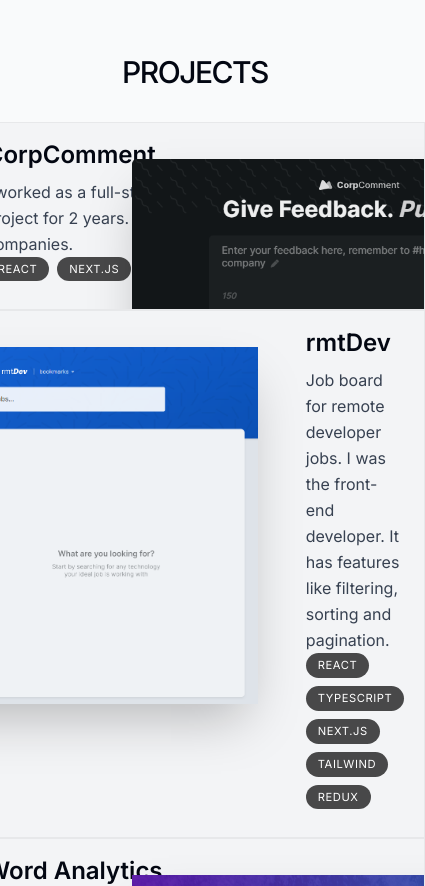
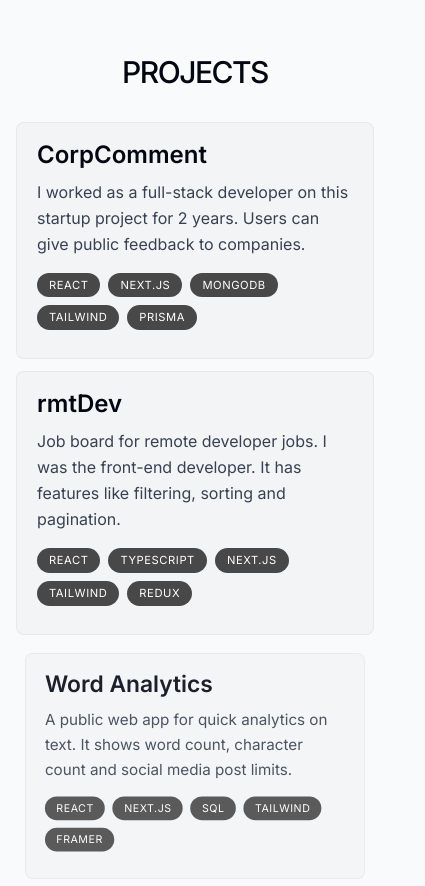
Before and after one commit to nabzster/portfolio-nextjs, a Next.js app: page / in a window 390 px wide. Shown: the part 1580-2466 px from the top of the page, 425 px wide, since content can reach past the window. Built offline with nearby package versions, Linux system fonts and the light colour scheme.

Commit message:
Finished the Project section

```diff
--- a/components/About.tsx
+++ b/components/About.tsx
@@ -6,10 +6,11 @@
 
 export default function About() {
     return (
-        <motion.section className="text-center mb-28 max-w-[45rem] leading-8"
+        <motion.section className="text-center mb-28 max-w-[45rem] leading-8 scroll-mt-28"
         initial={{ opacity: 0, y: 100}}
         animate={{ opacity: 1, y: 0 }}
-        transition={{ delay: 0.175 }}>
+        transition={{ delay: 0.175 }}
+        id="about">
             <SectionHeading>About Me</SectionHeading>
 
             <p className="mb-3">
--- a/components/Intro.tsx
+++ b/components/Intro.tsx
@@ -10,7 +10,7 @@
 
 export default function Intro() {
     return (
-        <section className="mb-28 max-w-[50rem] sm:mb-0 text-center">
+        <section className="mb-28 max-w-[50rem] sm:mb-0 text-center scroll-mt-28" id="home">
             <div className="flex items-center justify-center mb-10">
                 <div className="relative">
                     <motion.div
--- /dev/null
+++ b/components/Project.tsx
@@ -0,0 +1,67 @@
+"use client"
+
+import React, { useRef } from 'react'
+import { projectsData } from "@/lib/data";
+import { motion, useScroll, useTransform } from "framer-motion";
+import Image from "next/image";
+
+
+type ProjectProps = (typeof projectsData)[number];
+
+export default function Project({ title, description, tags, imageUrl }: ProjectProps) {
+    const ref = useRef<HTMLDivElement>(null);
+    const { scrollYProgress } = useScroll ({
+        target: ref,
+        offset: ["0 1", "1.33 1"],
+    });
+    const scaleProgress = useTransform(scrollYProgress, [0, 1], [0.8, 1]);
+    const opacityProgress = useTransform(scrollYProgress, [0, 1], [0.6, 1]);
+
+    return (
+        <motion.div
+        ref={ref}
+        style={{
+          scale: scaleProgress,
+          opacity: opacityProgress,
+        }}
+        className="group mb-3 sm:mb-8 last:mb-0"
+      >
+        <section className="bg-gray-100 max-w-[42rem] border border-black/5 rounded-lg overflow-hidden sm:pr-8 relative sm:h-[20rem] hover:bg-gray-200 transition sm:group-even:pl-8">
+          <div className="pt-4 pb-7 px-5 sm:pl-10 sm:pr-2 sm:pt-10 sm:max-w-[50%] flex flex-col h-full sm:group-even:ml-[18rem]">
+            <h3 className="text-2xl font-semibold">{title}</h3>
+            <p className="mt-2 leading-relaxed text-gray-700">
+              {description}
+            </p>
+            <ul className="flex flex-wrap mt-4 gap-2 sm:mt-auto">
+              {tags.map((tag, index) => (
+                <li
+                  className="bg-black/[0.7] px-3 py-1 text-[0.7rem] uppercase tracking-wider text-white rounded-full"
+                  key={index}
+                >
+                  {tag}
+                </li>
+              ))}
+            </ul>
+          </div>
+
+          <Image
+            src={imageUrl}
+            alt="Project I worked on"
+            quality={95}
+            className="absolute hidden sm:block top-8 -right-40 w-[28.25rem] rounded-t-lg shadow-2xl
+          transition
+          group-hover:scale-[1.04]
+          group-hover:-translate-x-3
+          group-hover:translate-y-3
+          group-hover:-rotate-2
+
+          group-even:group-hover:translate-x-3
+          group-even:group-hover:translate-y-3
+          group-even:group-hover:rotate-2
+
+          group-even:right-[initial] group-even:-left-40"
+          />
+        </section>
+      </motion.div>
+    );
+}
--- a/components/Projects.tsx
+++ b/components/Projects.tsx
@@ -1,11 +1,12 @@
 import React from 'react'
 import SectionHeading from './SectionHeading'
 import { projectsData } from '@/lib/data'
-import Image from 'next/image';
+import Project from './Project'
+
 
 export default function Projects() {
     return (
-        <section>
+        <section id="projects" className="scroll-mt-28">
             <SectionHeading>
                 Projects
             </SectionHeading>
@@ -22,25 +23,3 @@
         </section>
     )
 }
-
-type ProjectProps = (typeof projectsData)[0];
-
-function Project({ title, description, tags, imageUrl }: ProjectProps) {
-    return (
-        <section className="group bg-gray-100 max-w-[42rem] border border-black/5 overflow-hidden sm:pr-8 relative sm:h-[20rem] sm:mb-8 hover:bg-gray-200 transition last:mb-0 even:pl-8">
-            <div className="py-4 px-5 sm:pl-10 sm:pr-2 sm:pt-10 sm:max-w-[50%] flex flex-col h-full pb-7 group-even:ml-[18rem]">
-                <h3 className="text-2xl font-semibold">{title}</h3>
-                <p className="mt-2 leading-relaxed text-gray-700">{description}</p>
-                <ul className="flex flex-wrap gap-2 mt-auto">
-                    {tags.map((tag, index) => (
-                        <li className="bg-black/[0.7] px-3 py-1 text-[0.7rem] uppercase tracking-wider text-white rounded-full" key={index}>{tag}</li>
-                    ))}
-                </ul>
-            </div>
-
-            <Image src={imageUrl} alt="My past work" quality={95} className="absolute top-9 -right-40 w-[28.25rem] rounder-t-lg shadow-2xl group-even:right-[initial] transition
-            group-even:-left-40 group-hover:-translate-x-3 group-hover:translate-y-3 group-hover:-rotate-2 group-hover:scale-[1.04]
-            group-even:group-hover:translate-x-3 group-even:group-hover:translate-y-3 group-even:group-hover:rotate-2" />
-        </section>
-    )
-}
```
